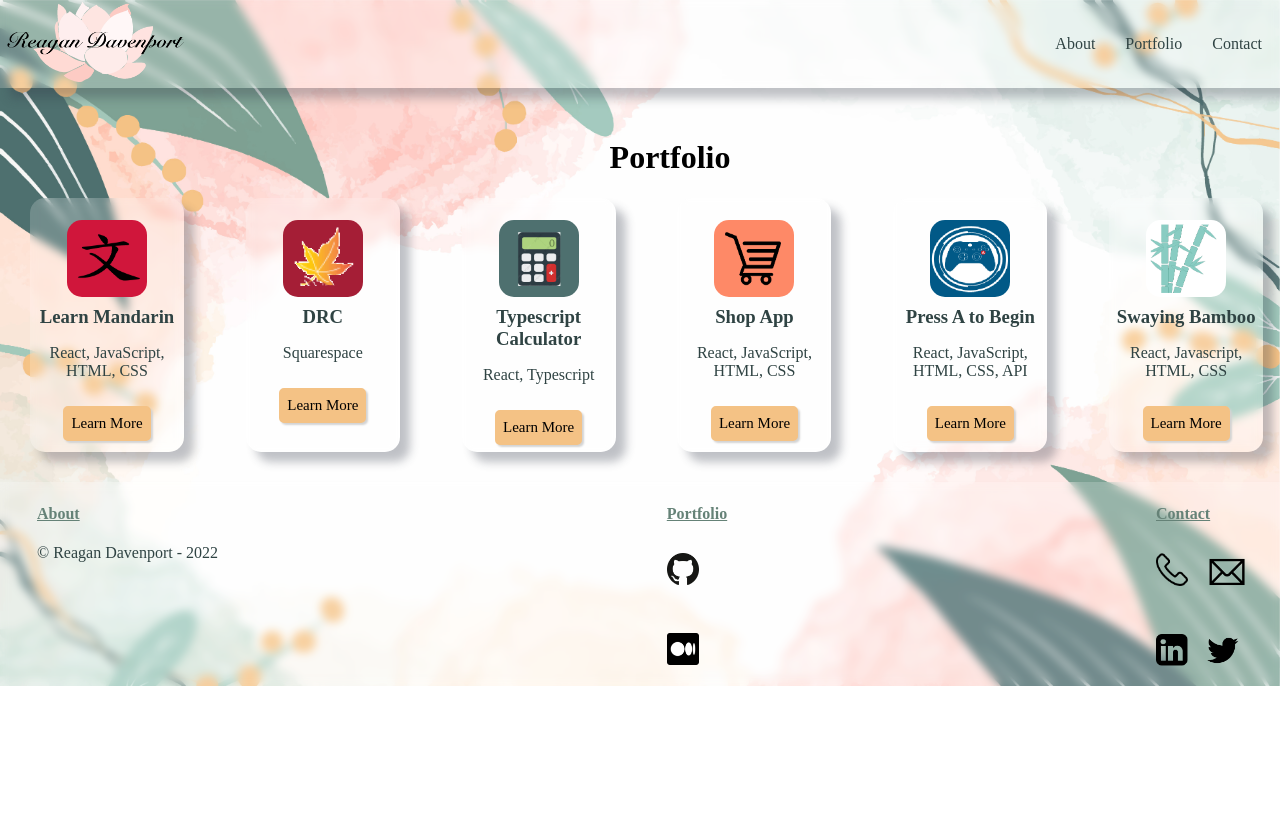
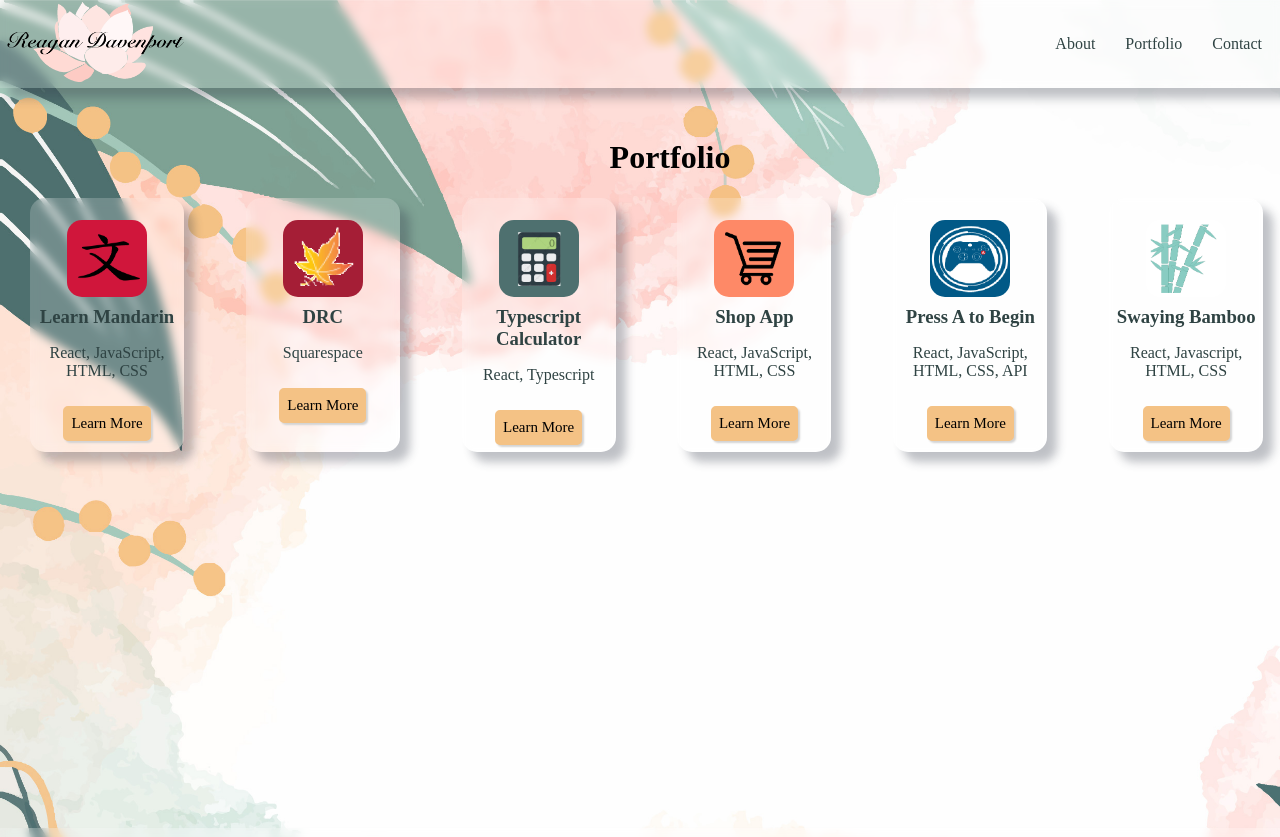
Before and after one commit to ReaganADavenport/Portfolio, a React (Create React App) app: page /portfolio in a window 1280 px wide. Shown: the top 837 px of the page. Before the commit the page ends 800 px from the top, so only its background shows below. Built offline with nearby package versions, Linux system fonts and the light colour scheme.

Commit message:
add a min-height of 75vh to portfolio gallery

```diff
--- a/src/Components/portfolio/portfolio.css
+++ b/src/Components/portfolio/portfolio.css
@@ -16,4 +16,5 @@
     grid-template-columns: repeat(auto-fit, minmax(200px, 2fr));
     gap: 15px;
     grid-auto-rows: minmax(100px, auto);
+    min-height: 75vh;
 }
```
